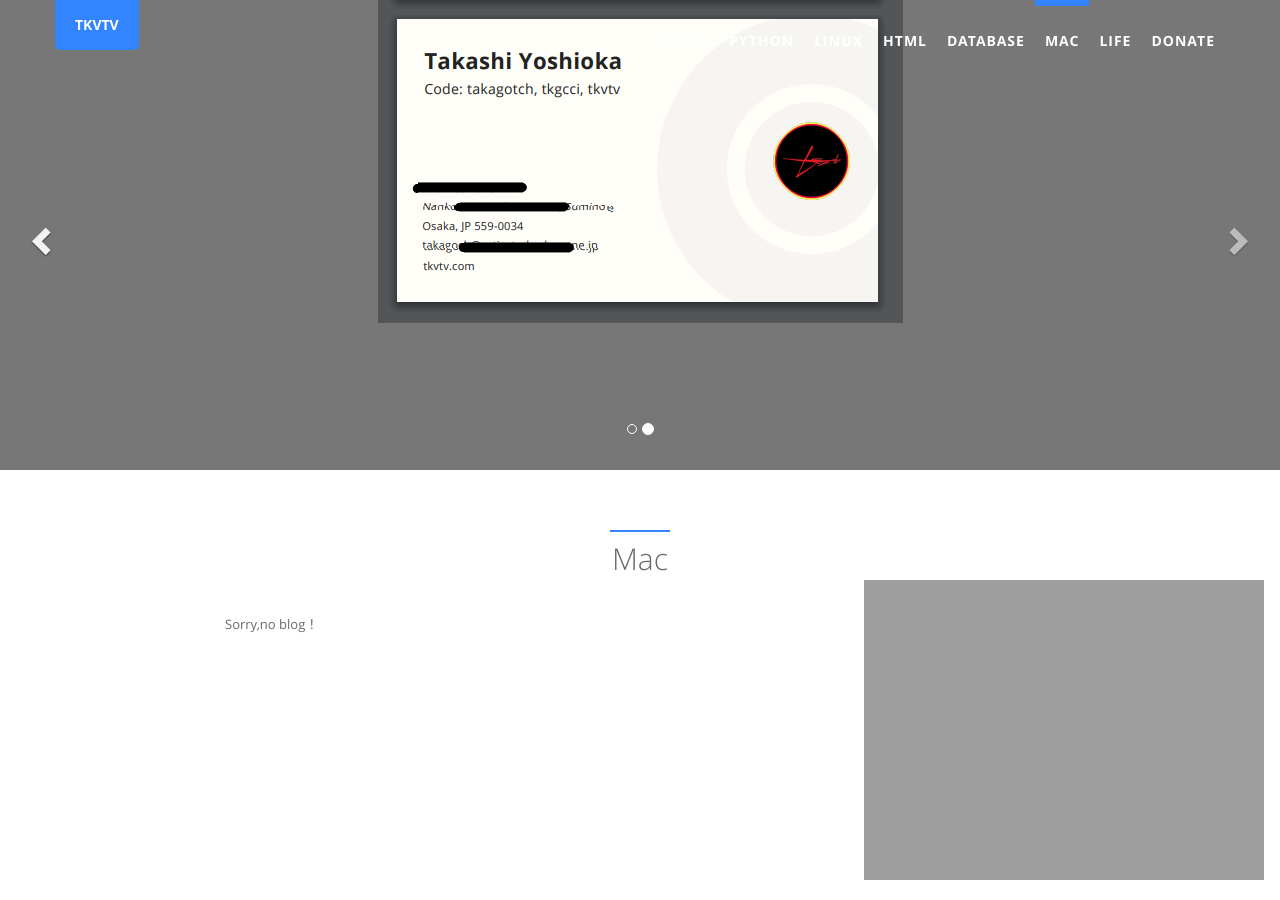
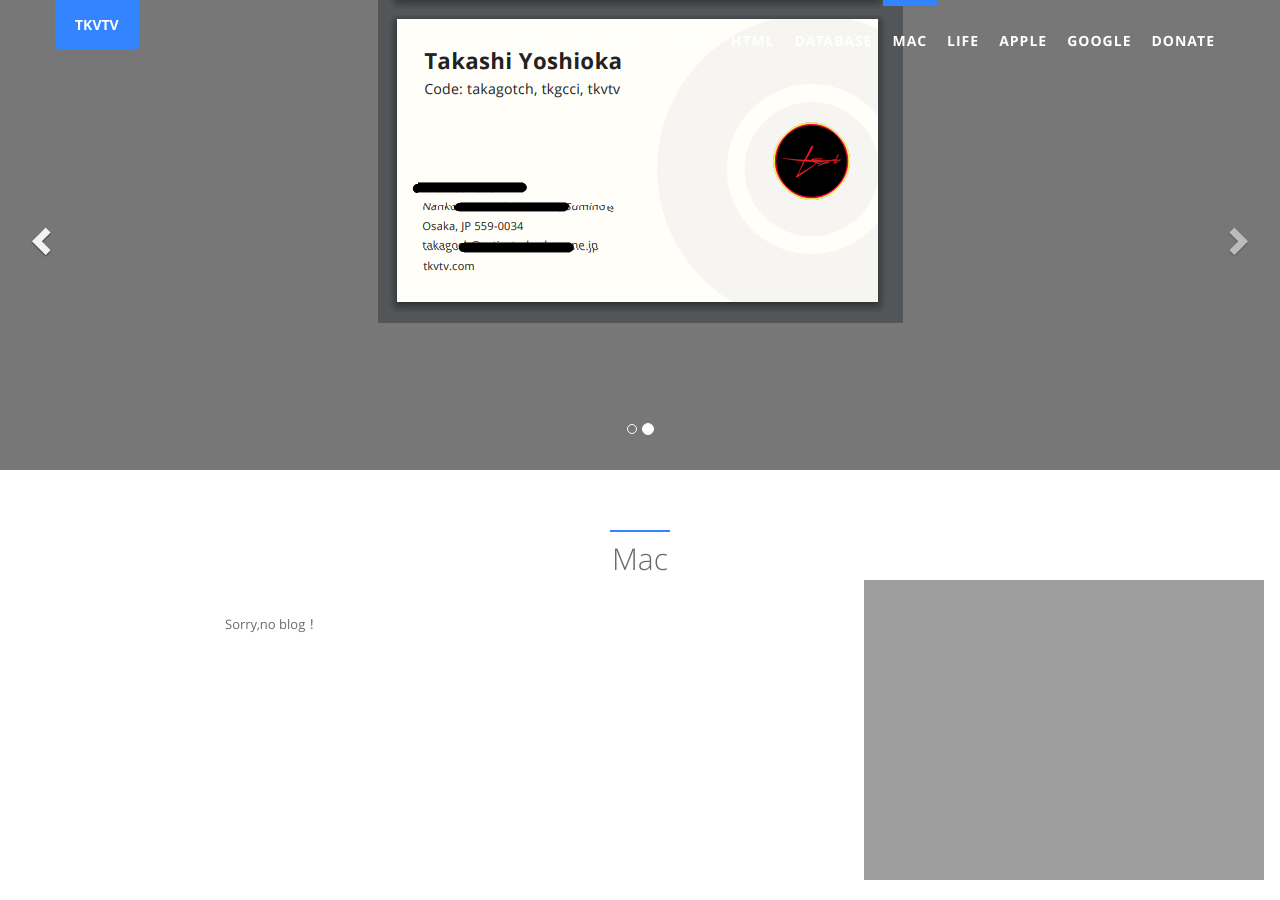
Before and after one commit to takagotch/o23829, a Jekyll site: the page built from blog/mac.html, in a window 1280 px wide. Built offline with Jekyll 4.4.1, drawn with Linux system fonts in a browser that asks for light colours; comment, search, counter and statistics services are not loaded.

Commit message:
Update blog.yml

```diff
--- a/_data/blog.yml
+++ b/_data/blog.yml
@@ -21,6 +21,12 @@
 - name: Life
   href: /life/
 
+- name: Apple
+  href: /apple/
+
+- name: Google
+  href: /google/
+
 # Don't display donation page: change donation to off at file '_config.yml'
 - name: Donate
   href: /donate/
```
